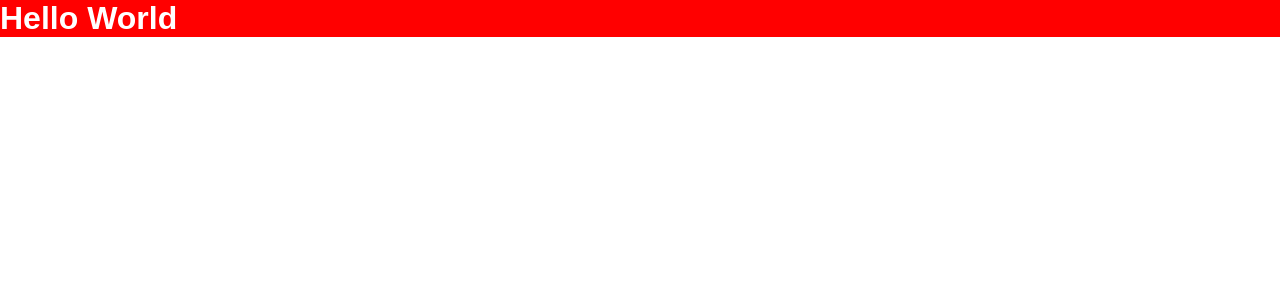
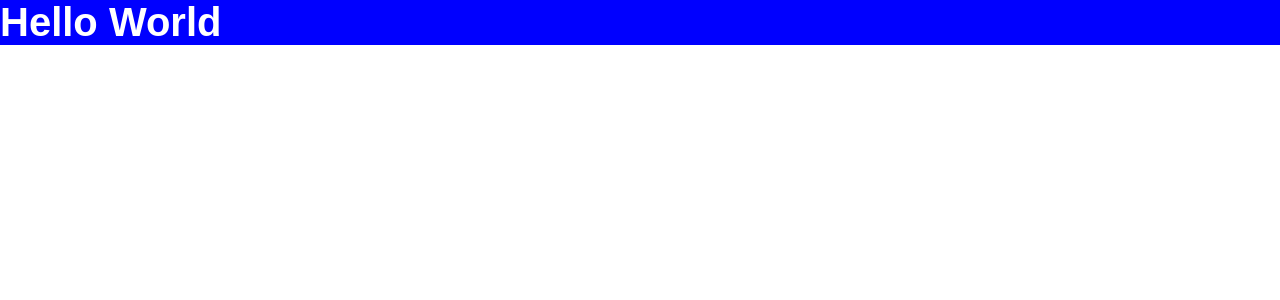
Before and after one commit to saraband/social-network-clone, a React (Create React App) app: page / in a window 1280 px wide. Shown: the top 300 px of the page. Built offline with nearby package versions, Linux system fonts and the light colour scheme; the HTML template or start-up script is replaced by a standard one.

Commit message:
Readme.md

```diff
--- a/src/App.js
+++ b/src/App.js
@@ -2,8 +2,9 @@ import React, { Component } from 'react'
 import styled from 'styled-components'
 
 const StyledApp = styled.div`
-  background-color: red;
+  background-color: blue;
   color: white;
+  font-size: 20px;
 `
 
 export default class App extends Component {
```
